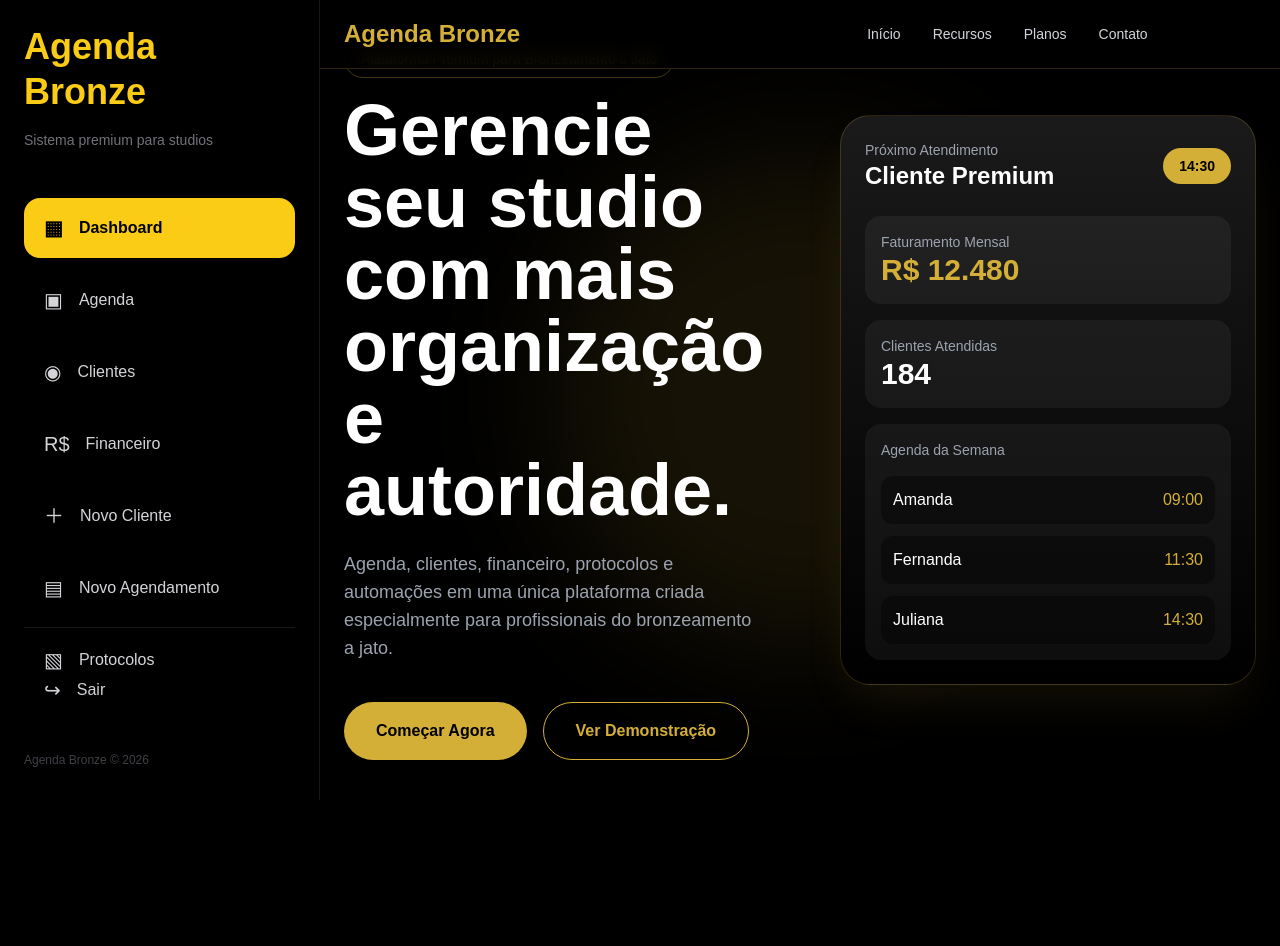
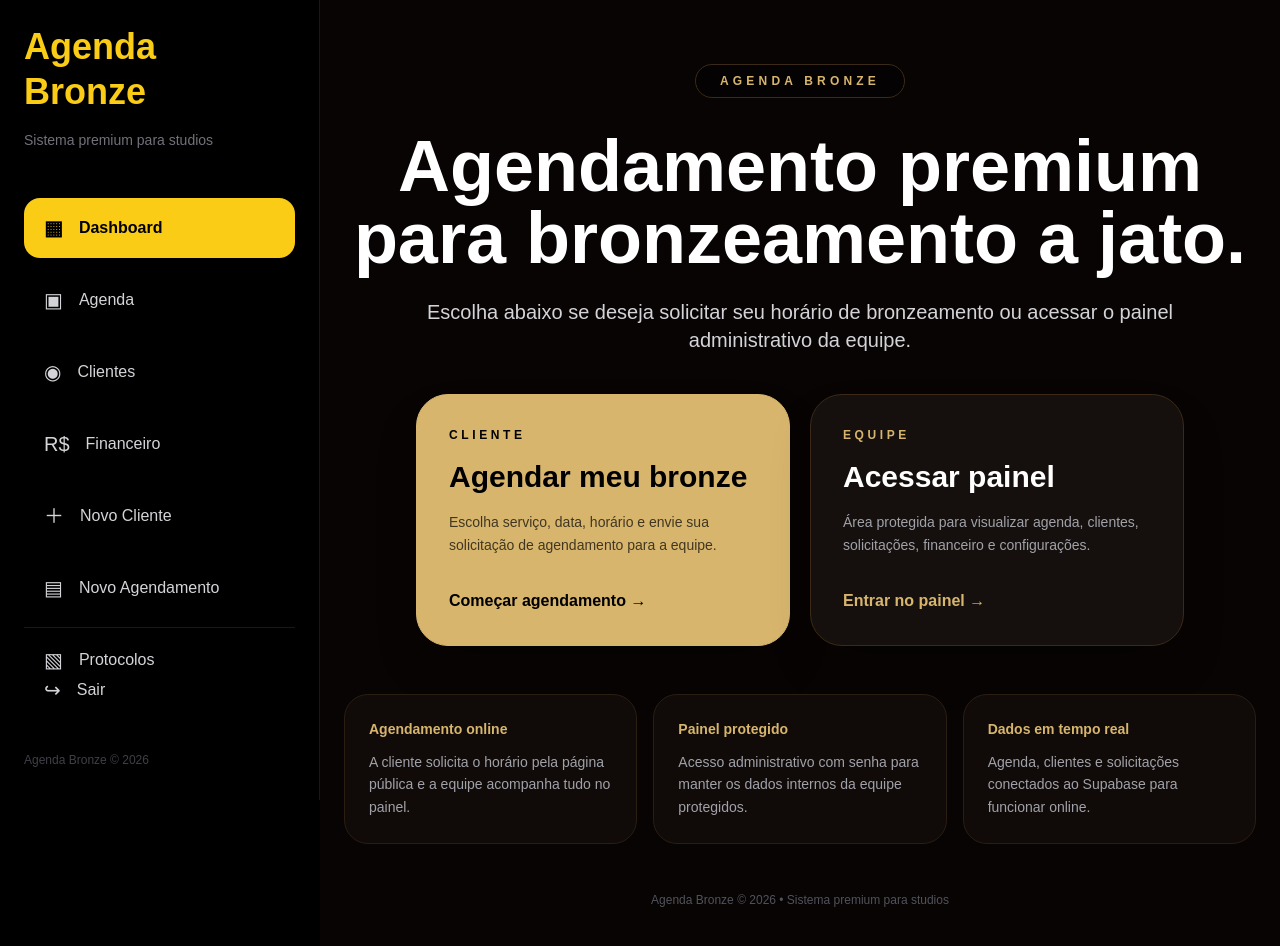
Before and after one commit to kelischneider87-bronzeia/agenda-bronze-web, a Next.js app: page / in a window 1280 px wide. Shown: the top 946 px of the page. Before the commit the page ends 800 px from the top, so only its background shows below. Built offline with nearby package versions, Linux system fonts and the light colour scheme.

Commit message:
Ajusta pagina inicial do sistema

```diff
--- a/src/app/page.tsx
+++ b/src/app/page.tsx
@@ -1,119 +1,94 @@
-export default function Home() {
+import Link from "next/link";
+
+export default function HomePage() {
   return (
-    <main className="min-h-screen bg-black text-white">
-      {/* Navbar */}
-      <header className="fixed top-0 z-50 w-full border-b border-[#D4AF37]/20 bg-black/80 backdrop-blur">
-        <div className="mx-auto flex max-w-7xl items-center justify-between px-6 py-4">
-          <h1 className="text-2xl font-bold text-[#D4AF37]">
+    <main className="min-h-screen bg-[#070403] text-white">
+      <section className="mx-auto flex min-h-screen w-full max-w-6xl flex-col items-center justify-center px-6 py-16 text-center">
+        <div className="mb-8 rounded-full border border-[#3a2a17] bg-black/40 px-6 py-2">
+          <p className="text-xs font-semibold uppercase tracking-[0.35em] text-[#d7b56d]">
             Agenda Bronze
-          </h1>
+          </p>
+        </div>
 
-          <nav className="hidden gap-8 text-sm text-gray-300 md:flex">
-            <a href="#">Início</a>
-            <a href="#">Recursos</a>
-            <a href="#">Planos</a>
-            <a href="#">Contato</a>
-          </nav>
+        <h1 className="max-w-4xl text-5xl font-black leading-tight md:text-7xl">
+          Agendamento premium para bronzeamento a jato.
+        </h1>
 
-          <button className="rounded-full bg-[#D4AF37] px-5 py-2 text-sm font-semibold text-black transition hover:scale-105">
-            Entrar
-          </button>
-        </div>
-      </header>
+        <p className="mt-6 max-w-3xl text-lg leading-relaxed text-zinc-300 md:text-xl">
+          Escolha abaixo se deseja solicitar seu horário de bronzeamento ou
+          acessar o painel administrativo da equipe.
+        </p>
 
-      {/* Hero */}
-      <section className="relative flex min-h-screen items-center justify-center overflow-hidden px-6">
-        {/* Glow */}
-        <div className="absolute left-1/2 top-1/2 h-[500px] w-[500px] -translate-x-1/2 -translate-y-1/2 rounded-full bg-[#D4AF37]/10 blur-3xl" />
-
-        <div className="relative z-10 mx-auto grid max-w-7xl items-center gap-20 md:grid-cols-2">
-          {/* Texto */}
-          <div>
-            <span className="mb-4 inline-block rounded-full border border-[#D4AF37]/30 px-4 py-2 text-sm text-[#D4AF37]">
-              Plataforma Premium para Bronzeamento a Jato
-            </span>
-
-            <h1 className="mb-6 text-5xl font-bold leading-tight md:text-7xl">
-              Gerencie seu studio com mais organização e autoridade.
-            </h1>
-
-            <p className="mb-10 max-w-xl text-lg text-gray-400">
-              Agenda, clientes, financeiro, protocolos e automações em uma
-              única plataforma criada especialmente para profissionais do
-              bronzeamento a jato.
+        <div className="mt-10 grid w-full max-w-3xl gap-5 md:grid-cols-2">
+          <Link
+            href="/agendar-meu-bronze"
+            className="group rounded-[2rem] border border-[#d7b56d] bg-[#d7b56d] p-8 text-left text-black shadow-2xl transition hover:-translate-y-1 hover:bg-[#f1d58a]"
+          >
+            <p className="text-xs font-bold uppercase tracking-[0.3em]">
+              Cliente
             </p>
 
-            <div className="flex flex-wrap gap-4">
-              <button className="rounded-full bg-[#D4AF37] px-8 py-4 font-semibold text-black transition hover:scale-105">
-                Começar Agora
-              </button>
+            <h2 className="mt-4 text-3xl font-black">Agendar meu bronze</h2>
 
-              <button className="rounded-full border border-[#D4AF37] px-8 py-4 font-semibold text-[#D4AF37] transition hover:bg-[#D4AF37] hover:text-black">
-                Ver Demonstração
-              </button>
+            <p className="mt-4 text-sm font-medium leading-relaxed text-black/70">
+              Escolha serviço, data, horário e envie sua solicitação de
+              agendamento para a equipe.
+            </p>
+
+            <div className="mt-8 font-bold">Começar agendamento →</div>
+          </Link>
+
+          <Link
+            href="/dashboard"
+            className="group rounded-[2rem] border border-[#3a2a17] bg-[#15100d] p-8 text-left shadow-2xl transition hover:-translate-y-1 hover:border-[#d7b56d]"
+          >
+            <p className="text-xs font-bold uppercase tracking-[0.3em] text-[#d7b56d]">
+              Equipe
+            </p>
+
+            <h2 className="mt-4 text-3xl font-black">Acessar painel</h2>
+
+            <p className="mt-4 text-sm leading-relaxed text-zinc-400">
+              Área protegida para visualizar agenda, clientes, solicitações,
+              financeiro e configurações.
+            </p>
+
+            <div className="mt-8 font-bold text-[#d7b56d]">
+              Entrar no painel →
             </div>
-          </div>
+          </Link>
+        </div>
 
-          {/* Mockup */}
-          <div className="relative">
-            <div className="rounded-[30px] border border-[#D4AF37]/20 bg-gradient-to-b from-[#1A1A1A] to-black p-6 shadow-2xl shadow-[#D4AF37]/10">
-              <div className="mb-6 flex items-center justify-between">
-                <div>
-                  <p className="text-sm text-gray-400">Próximo Atendimento</p>
-                  <h3 className="text-2xl font-bold">
-                    Cliente Premium
-                  </h3>
-                </div>
+        <div className="mt-12 grid w-full max-w-5xl gap-4 md:grid-cols-3">
+          <Card
+            titulo="Agendamento online"
+            texto="A cliente solicita o horário pela página pública e a equipe acompanha tudo no painel."
+          />
 
-                <div className="rounded-full bg-[#D4AF37] px-4 py-2 text-sm font-semibold text-black">
-                  14:30
-                </div>
-              </div>
+          <Card
+            titulo="Painel protegido"
+            texto="Acesso administrativo com senha para manter os dados internos da equipe protegidos."
+          />
 
-              <div className="space-y-4">
-                <div className="rounded-2xl bg-white/5 p-4">
-                  <p className="text-sm text-gray-400">Faturamento Mensal</p>
-                  <h3 className="text-3xl font-bold text-[#D4AF37]">
-                    R$ 12.480
-                  </h3>
-                </div>
+          <Card
+            titulo="Dados em tempo real"
+            texto="Agenda, clientes e solicitações conectados ao Supabase para funcionar online."
+          />
+        </div>
 
-                <div className="rounded-2xl bg-white/5 p-4">
-                  <p className="text-sm text-gray-400">
-                    Clientes Atendidas
-                  </p>
-                  <h3 className="text-3xl font-bold">
-                    184
-                  </h3>
-                </div>
-
-                <div className="rounded-2xl bg-white/5 p-4">
-                  <p className="text-sm text-gray-400">
-                    Agenda da Semana
-                  </p>
-
-                  <div className="mt-4 space-y-3">
-                    <div className="flex items-center justify-between rounded-xl bg-black/40 p-3">
-                      <span>Amanda</span>
-                      <span className="text-[#D4AF37]">09:00</span>
-                    </div>
-
-                    <div className="flex items-center justify-between rounded-xl bg-black/40 p-3">
-                      <span>Fernanda</span>
-                      <span className="text-[#D4AF37]">11:30</span>
-                    </div>
-
-                    <div className="flex items-center justify-between rounded-xl bg-black/40 p-3">
-                      <span>Juliana</span>
-                      <span className="text-[#D4AF37]">14:30</span>
-                    </div>
-                  </div>
-                </div>
-              </div>
-            </div>
-          </div>
-        </div>
+        <p className="mt-12 text-xs text-zinc-600">
+          Agenda Bronze © 2026 • Sistema premium para studios
+        </p>
       </section>
     </main>
   );
 }
+
+function Card({ titulo, texto }: { titulo: string; texto: string }) {
+  return (
+    <div className="rounded-[1.5rem] border border-[#2a1d12] bg-[#100b08] p-6 text-left">
+      <p className="text-sm font-bold text-[#d7b56d]">{titulo}</p>
+      <p className="mt-3 text-sm leading-relaxed text-zinc-400">{texto}</p>
+    </div>
+  );
+}
```
